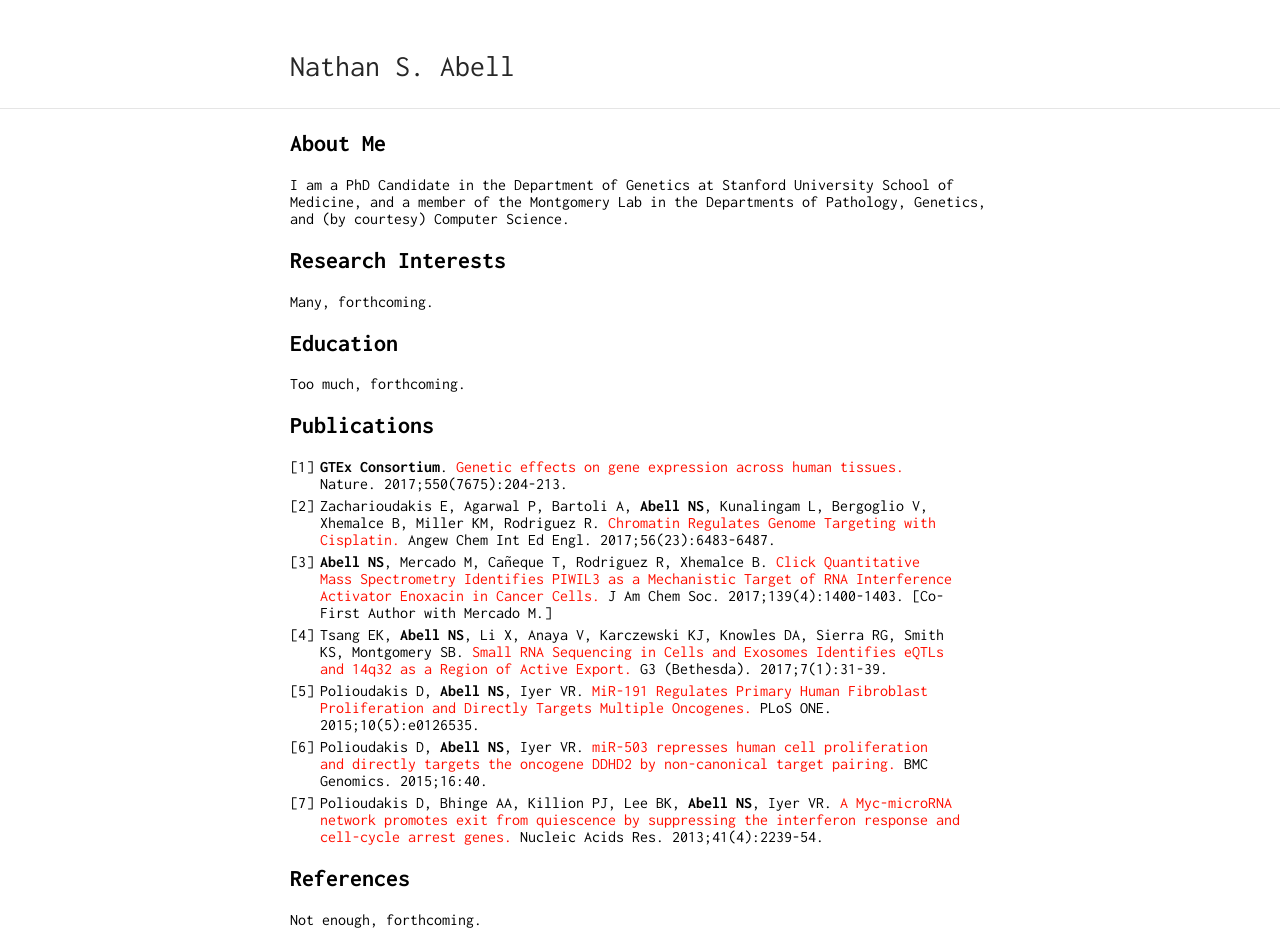
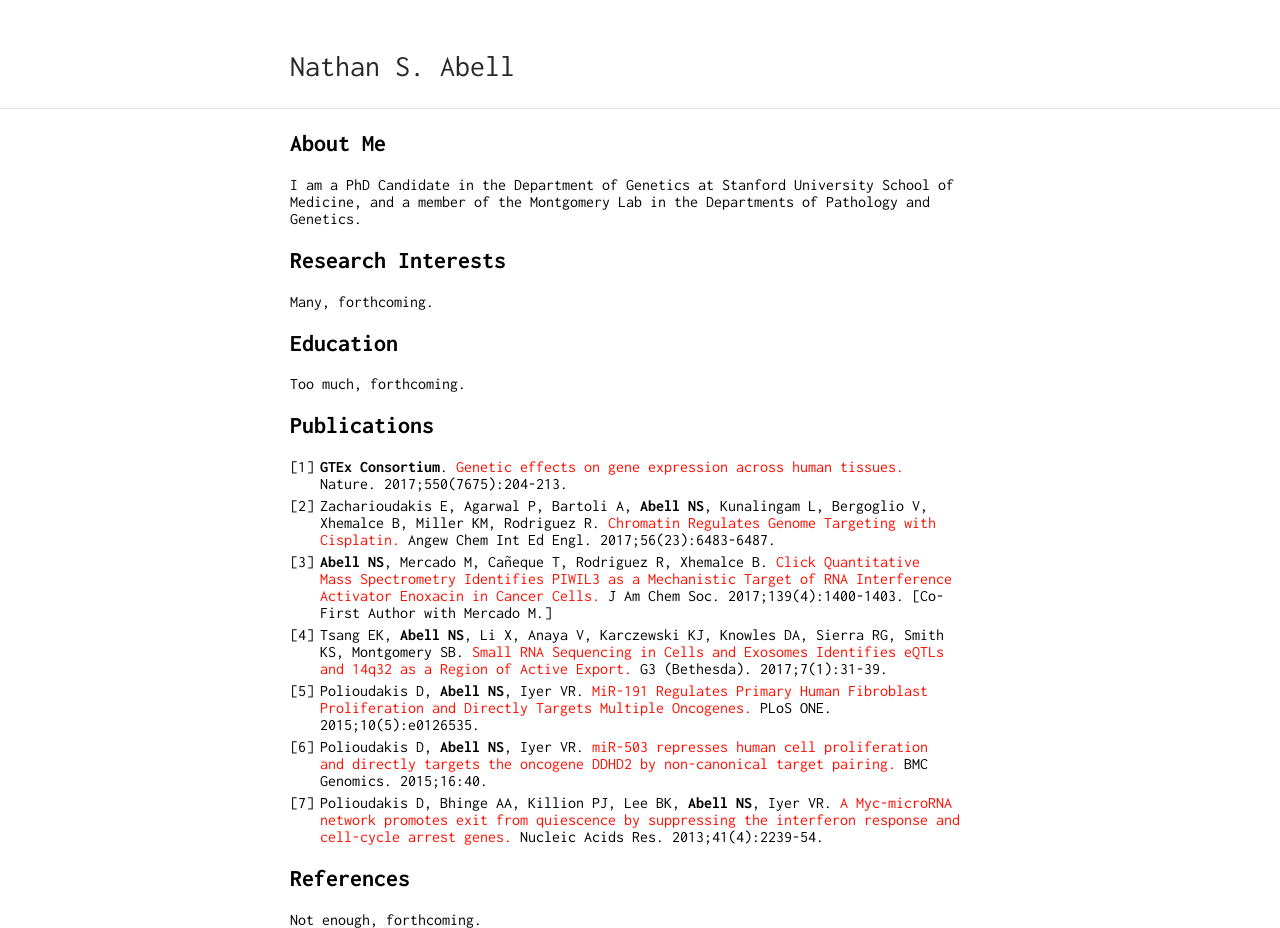
Before and after one commit to nsabell/nsabell.github.io, a Jekyll site: the page built from index.md, in a window 1280 px wide. Built offline with Jekyll 4.4.1, drawn with Linux system fonts in a browser that asks for light colours; our own code applies the rules of GitHub Pages for plain Markdown files.

Commit message:
publications

```diff
--- a/index.md
+++ b/index.md
@@ -4,7 +4,7 @@ layout: default
 
 ## About Me
 
-I am a PhD Candidate in the Department of Genetics at Stanford University School of Medicine, and a member of the Montgomery Lab in the Departments of Pathology, Genetics, and (by courtesy) Computer Science.
+I am a PhD Candidate in the Department of Genetics at Stanford University School of Medicine, and a member of the Montgomery Lab in the Departments of Pathology and Genetics.
 
 ## Research Interests
 
```
